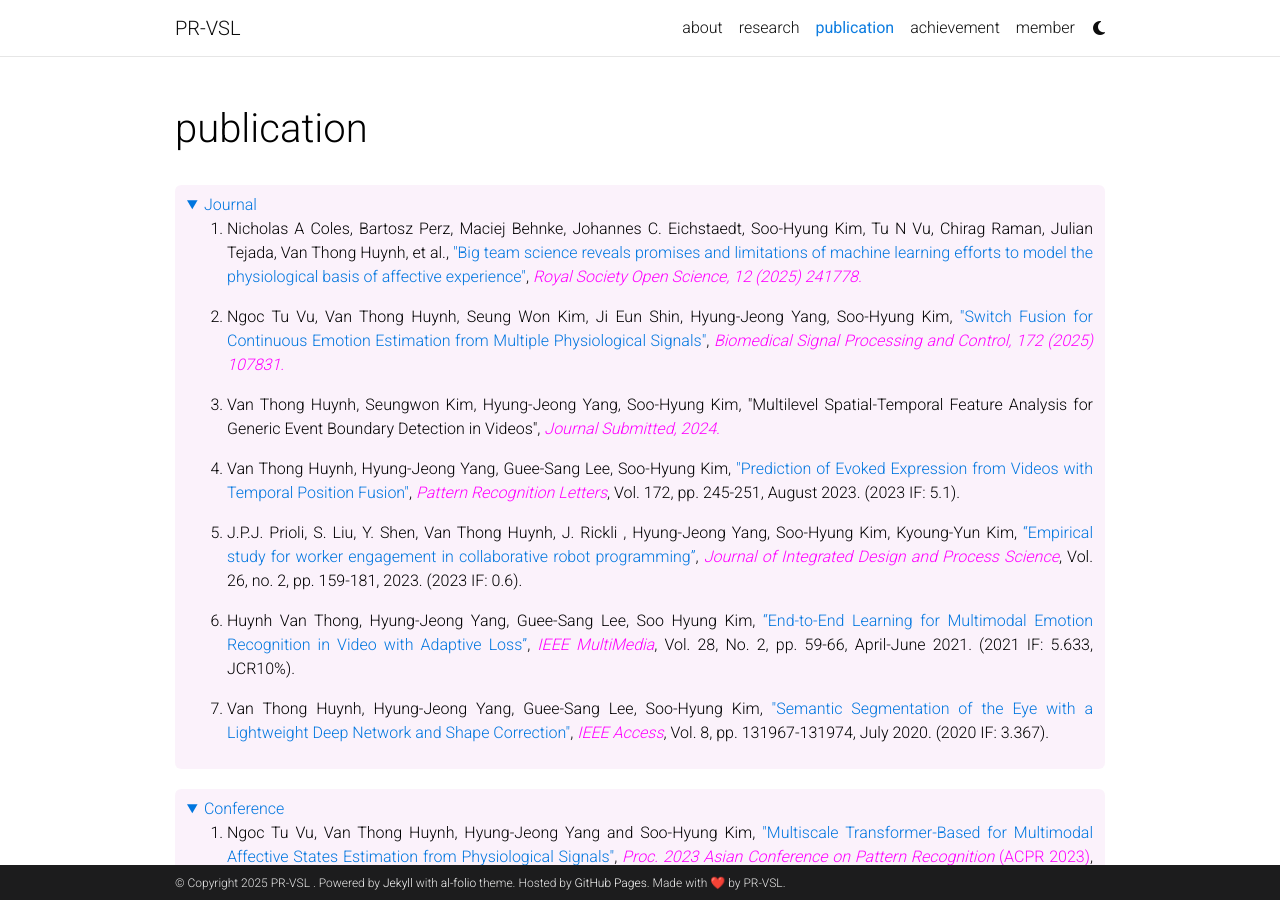
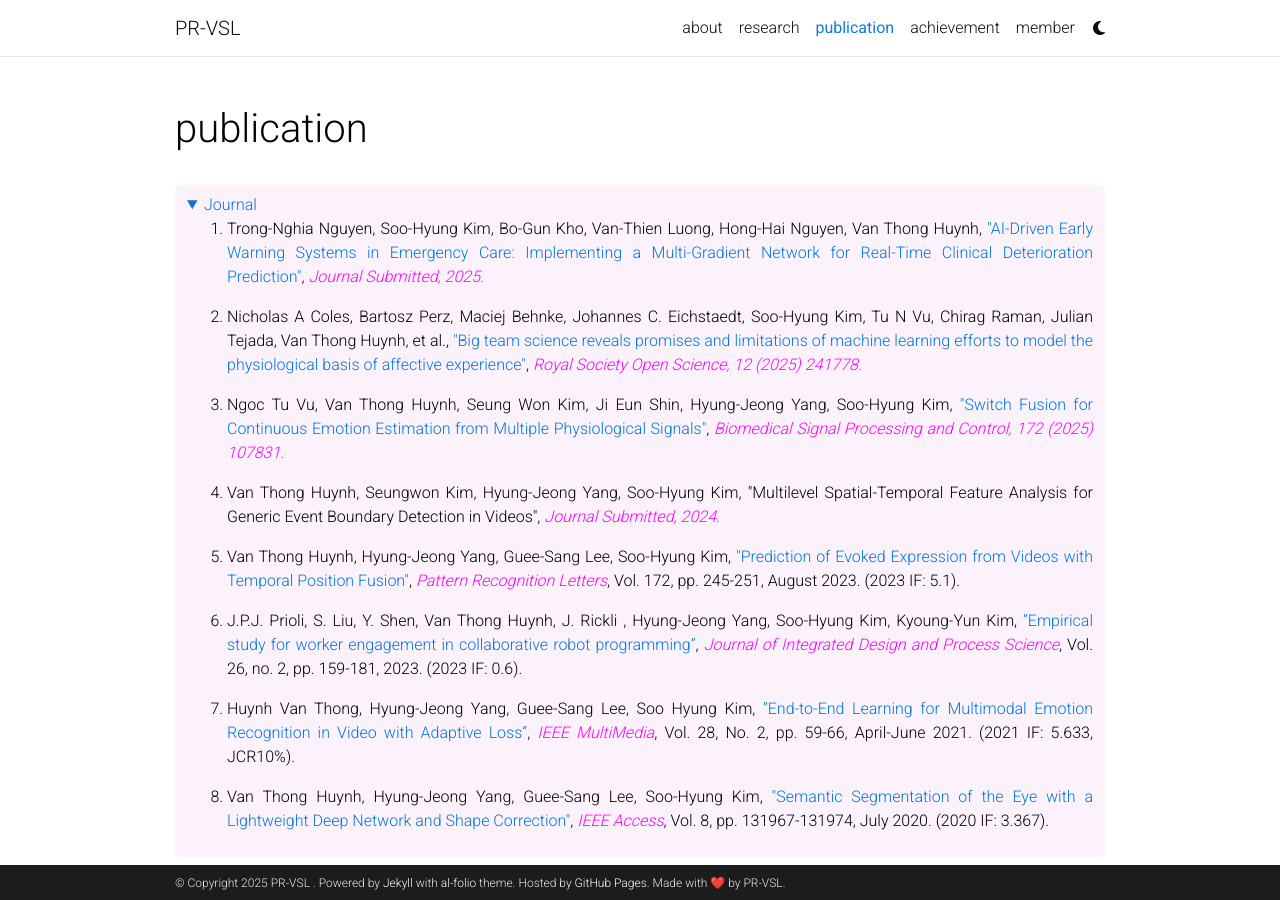
Before and after one commit to pr-vsl/pr-vsl.github.io, a Jekyll site: the page built from _pages/publications.md, in a window 1280 px wide and 900 px high. Built offline with Jekyll 4.4.1, drawn with Linux system fonts in a browser that asks for light colours; comment, search, counter and statistics services are not loaded; a style sheet for code colours, icons or effects is not loaded.

Commit message:
Update publications.md

```diff
--- a/_pages/publications.md
+++ b/_pages/publications.md
@@ -10,6 +10,9 @@
 
 {% details Journal %}
 <ol class=space_list>
+
+<li>Trong-Nghia Nguyen, Soo-Hyung Kim, Bo-Gun Kho, Van-Thien Luong, Hong-Hai Nguyen, Van Thong Huynh, <a href="/">"AI-Driven Early Warning Systems in Emergency Care: Implementing a Multi-Gradient Network for Real-Time Clinical Deterioration Prediction"</a>, <font color="ff00ff"><i>Journal Submitted, 2025.</i></font> </li>
+
 <li>Nicholas A Coles, Bartosz Perz, Maciej Behnke, Johannes C. Eichstaedt, Soo-Hyung Kim, Tu N Vu, Chirag Raman, Julian Tejada, Van Thong Huynh, et al., <a href="https://doi.org/10.1098/rsos.241778" target="_blank">"Big team science reveals promises and limitations of machine learning efforts to model the physiological basis of affective experience"</a>, <font color="ff00ff"><i>Royal Society Open Science, 12 (2025) 241778.</i></font> </li>
 
 <li> Ngoc Tu Vu, Van Thong Huynh, Seung Won Kim, Ji Eun Shin, Hyung-Jeong Yang, Soo-Hyung Kim, <a href="https://www.sciencedirect.com/science/article/pii/S1746809425003428" target="_blank">"Switch Fusion for Continuous Emotion Estimation from Multiple Physiological Signals"</a>, <font color="ff00ff"><i>Biomedical Signal Processing and Control, 172 (2025) 107831.</i></font> </li>
```
